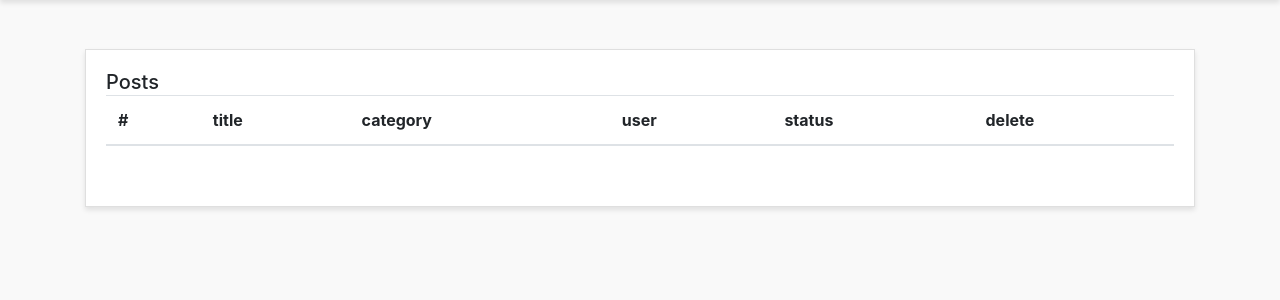
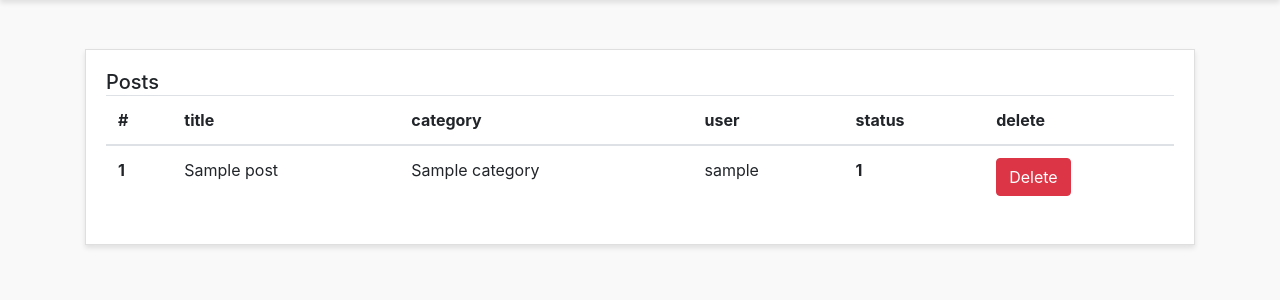
Before and after one commit to NathanNhan/cleanblog, a PHP site: page /clean-blog/admin-panel/posts-admins/show-posts.php in a window 1280 px wide. Shown: the part 56-356 px from the top of the page. Run offline with PHP 8.4, Linux system fonts and the light colour scheme; tables that the repository leaves empty or names only in its code hold one stand-in row (values such as "Sample post"); lists and menus that the app fills with data are empty; some libraries are stand-ins or nearby versions.

Commit message:
bai24:show_posts

```diff
--- a/admin-panel/layouts/header.php
+++ b/admin-panel/layouts/header.php
@@ -39,7 +39,7 @@
             <a class="nav-link" href="http://cleanblog.test/admin-panel/categories-admins/show-categories.php" style="margin-left: 20px;">Categories</a>
           </li>
           <li class="nav-item">
-            <a class="nav-link" href="http://localhost/clean-blog/admin-panel/posts-admins/show-posts.php" style="margin-left: 20px;">Posts</a>
+            <a class="nav-link" href="http://cleanblog.test/admin-panel/posts-admins/show-posts.php" style="margin-left: 20px;">Posts</a>
           </li>
           <li class="nav-item">
             <a class="nav-link" href="http://localhost/clean-blog/admin-panel/comments-admins/show-comments.php" style="margin-left: 20px;">Comments</a>
--- a/admin-panel/posts-admins/show-posts.php
+++ b/admin-panel/posts-admins/show-posts.php
@@ -1,6 +1,10 @@
 <?php require "../layouts/header.php"; ?>
 <?php require "../../config/config.php"; ?>
 <?php
+
+    $select = $conn->query("SELECT posts.id, posts.title, category.name, posts.user_name from posts inner join category on posts.category_id = category.id");
+    $select->execute();
+    $row = $select->fetchAll(PDO::FETCH_ASSOC);
 
 
 
@@ -23,15 +27,16 @@
                   </tr>
                 </thead>
                 <tbody>
-
+                   <?php foreach($row as $post) : ?>
                     <tr>
-                      <th scope="row"></th>
-                      <td></td>
-                      <td></td>
-                      <td></td>
-
+                      <th scope="row"><?php echo $post['id'] ?></th>
+                      <td><?php echo $post['title'] ?></td>
+                      <td><?php echo $post['name'] ?></td>
+                      <td><?php echo $post['user_name'] ?></td>
+                      <th>1</th>
+                      <th><a href="" class="btn btn-danger text-center">Delete</a></th>
                     </tr>
-
+                   <?php endforeach; ?>
                 </tbody>
               </table>
             </div>
```
